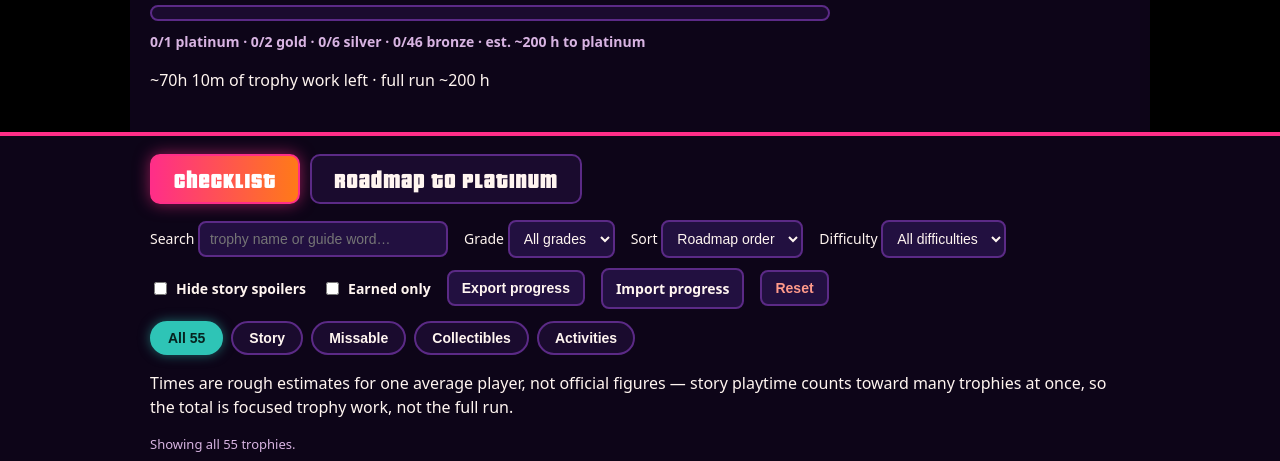
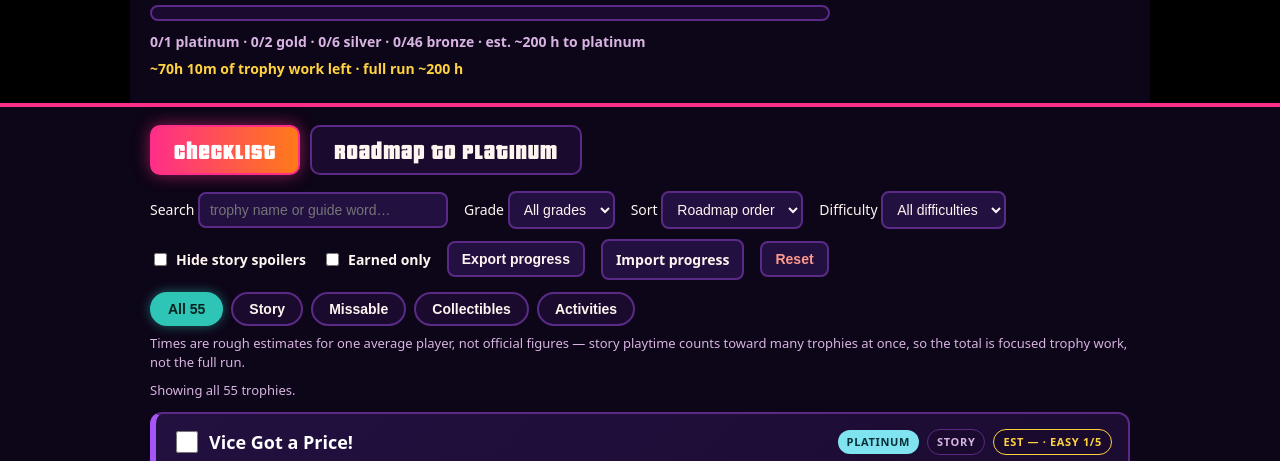
Before and after one commit to naufalumer/gta6-trophy-guide, a plain HTML site: page app/index.html in a window 1280 px wide. Shown: the part 441-902 px from the top of the page. Drawn offline with Linux system fonts and the light colour scheme.

Commit message:
Style time pills, remaining-time line, estimate note

```diff
--- a/app/style.css
+++ b/app/style.css
@@ -273,6 +273,19 @@ h1 {
   margin: 4px 0 12px;
 }
 
+.estimate-note {
+  color: var(--soft);
+  font-size: 13px;
+  margin: 0 0 8px;
+}
+
+.timeleft {
+  color: var(--gold);
+  font-size: 14px;
+  font-weight: 700;
+  margin: 6px 0 0;
+}
+
 /* Trophy cards */
 .list {
   display: grid;
@@ -374,6 +387,19 @@ h1 {
   color: var(--gold);
 }
 
+.timepill {
+  background: var(--bg1);
+  border: 1px solid var(--gold);
+  border-radius: 999px;
+  color: var(--gold);
+  font-size: 11px;
+  font-weight: 800;
+  letter-spacing: .06em;
+  padding: 4px 9px;
+  text-transform: uppercase;
+  white-space: nowrap;
+}
+
 .desc {
   color: var(--soft);
   font-style: italic;
```
